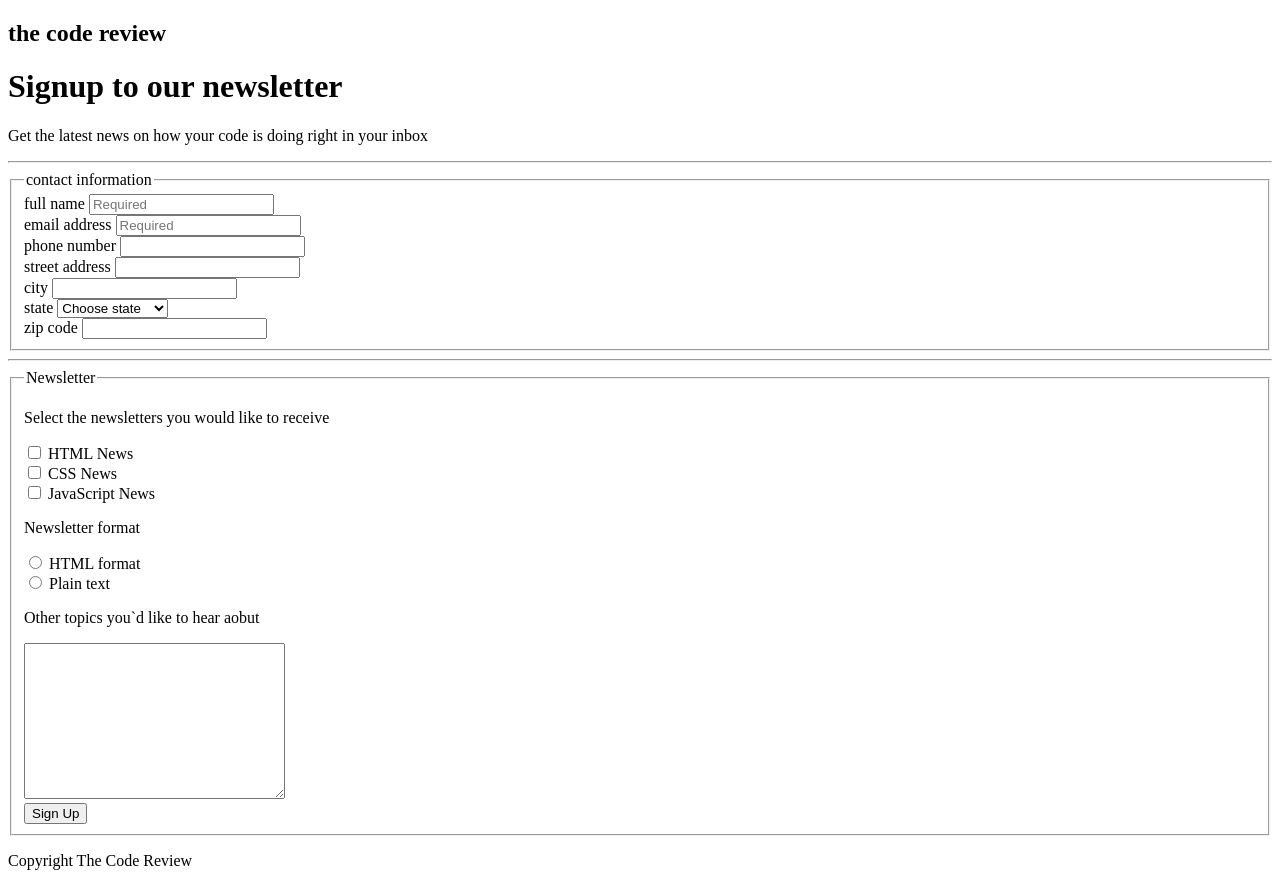
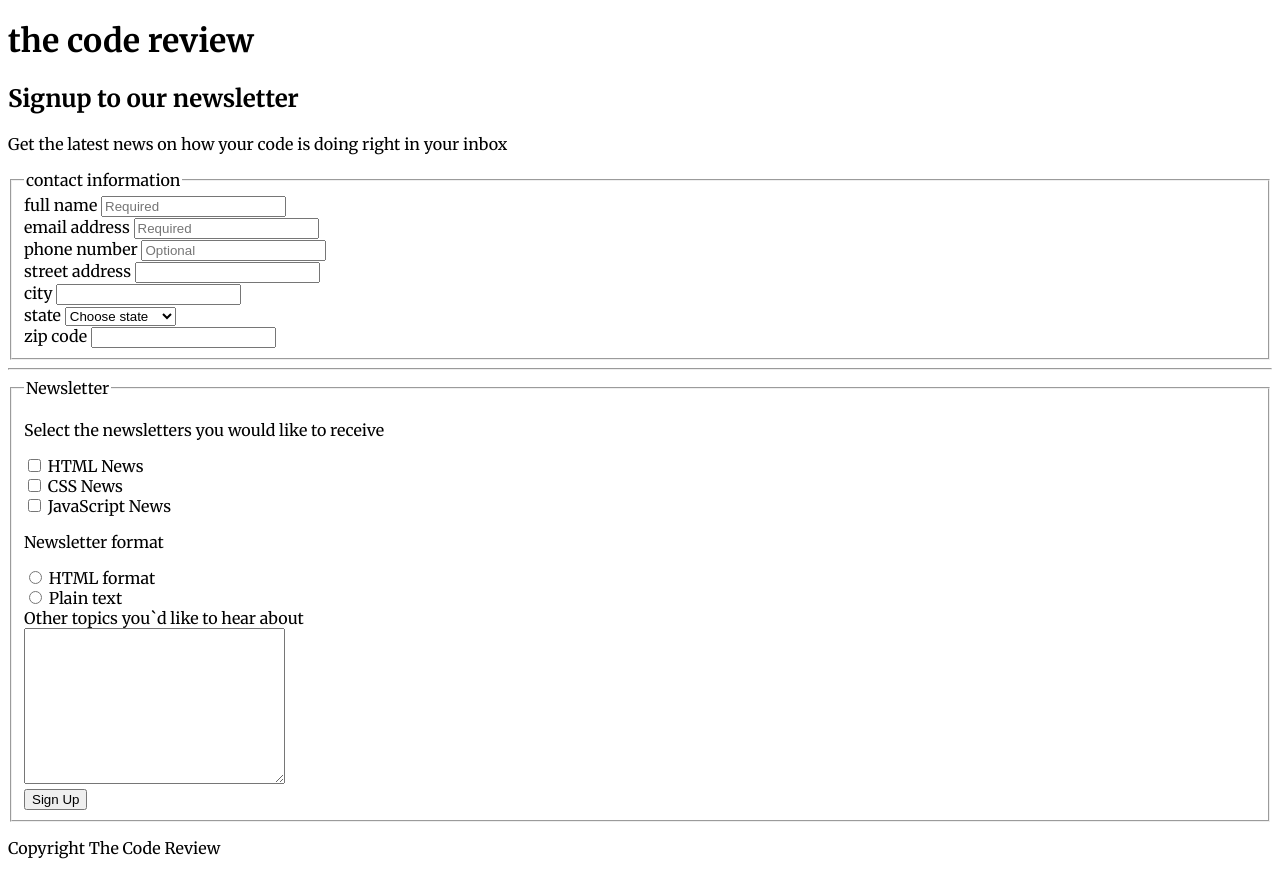
Before and after one commit to brigittavarga/techdegree-project-3, a plain HTML site: page online_registration_v4/index.html in a window 1280 px wide. Drawn offline with Linux system fonts and the light colour scheme.

Commit message:
updated code

```diff
--- a/online_registration_v4/css/style.css
+++ b/online_registration_v4/css/style.css
@@ -1,3 +1,10 @@
 * {
     box-sizing: border-box;
 }
+
+body {
+    font-family: 'Merriweather', serif;
+    font-size: 16px;
+ }
+
+ /* --------- MEDIA QUERIES --------- */
--- a/online_registration_v4/index.html
+++ b/online_registration_v4/index.html
@@ -4,20 +4,18 @@
     <meta charset="UTF-8">
     <meta name="viewport" content="width=device-width, initial-scale=1.0">
     <link rel="stylesheet" href="css/style.css">
+    <link href="https://fonts.googleapis.com/css2?family=Merriweather:ital,wght@0,300;0,400;0,700;0,900;1,300;1,400;1,700;1,900&display=swap" rel="stylesheet">
     <title>Online Registration Form</title>
 </head>
 <body>
 
     <header>
-        <h2>the code review</h2>
+        <h1>the code review</h1>
+        <h2>Signup to our newsletter</h2>
+        <p>Get the latest news on how your code is doing right in your inbox</p>
     </header>
 
     <div class="container">
-
-        <h1>Signup to our newsletter</h1>
-        <p>Get the latest news on how your code is doing right in your inbox</p>
-
-        <hr>
 
         <form action="index.html" method="post">
 
@@ -36,7 +34,7 @@
                 <br>
 
                 <label for="phone">phone number</label>
-            <input type="number" id="phone" name="user_phone">
+                <input type="number" id="phone" name="user_phone" placeholder="Optional">
 
                 <br>
 
@@ -105,12 +103,12 @@
                 <input type="radio" id="text_format" name="text_format" value="text_format">
                 <label for="text_format">Plain text</label>
 
-            <p>Other topics you`d like to hear aobut</p>
+                <br>
 
+                <label for="textarea">Other topics you`d like to hear about</label><br>
                 <textarea name="other" id="other" cols="30" rows="10"></textarea>
 
                 <br>
-
                 <button type="submit">Sign Up</button>
 
             </fieldset>
```
Also changed, not shown: 1 other file. Lines whose indentation alone changed are shown as unchanged.
